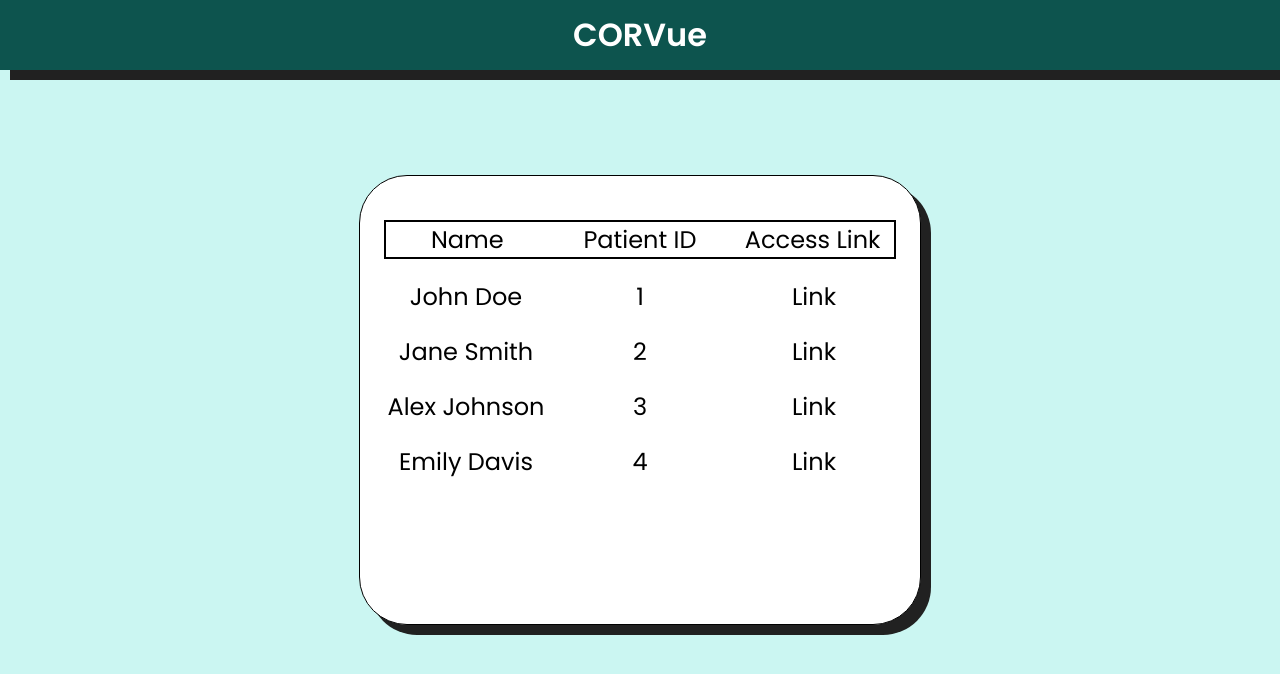
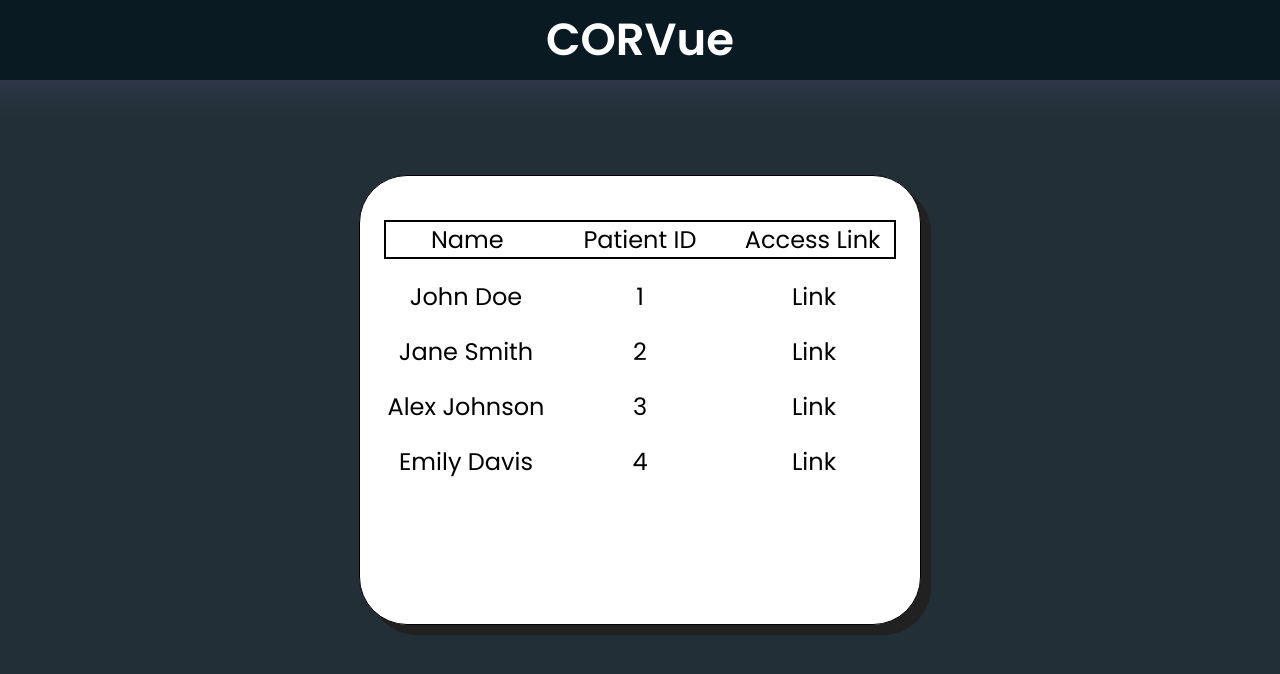
Before and after one commit to rChwiecko/CORVue, a React (Vite) app: page / in a window 1280 px wide. Shown: the top 674 px of the page. Built offline with nearby package versions, Linux system fonts and the light colour scheme.

Commit message:
git commit

```diff
--- a/HackathonProj/src/index.css
+++ b/HackathonProj/src/index.css
@@ -10,7 +10,7 @@ input{
 }
 
 :root {
-    --primary-color-back: #cbf6f2;
+    --primary-color-back: #222f36;
     --secondary-color-back: #212121;
     --box-background: white;
     --tertiary-color-back: black;
@@ -67,10 +67,19 @@ nav {
     justify-content: space-around;
     height: 17vh;
     align-items: center;
-    background-color: #0D544E;
-    box-shadow: 10px 10px;
-    height: 70px;
+    background-color: #091a23;
+    height: 80px;
 
+}
+nav::after {
+  content: '';
+  position: absolute;
+  left: 0;
+  right: 0;
+  top: 0; /* Align to the bottom of the navbar */
+  height: 120px; /* Height of the gradient effect */
+  background: linear-gradient(to bottom, rgb(66, 69, 105), rgba(8, 46, 80, 0));
+  z-index: -1; /* Place it under the content */
 }
 
 .nav-links {
@@ -141,7 +150,7 @@ a:hover{
   }
 
   .Title-Text {
-    font-size: xx-large;
+    font-size: 45px;
     color: white;
   }
 
@@ -230,7 +239,6 @@ a:hover{
     top: 50%;
     left: 50%;
     transform: translate(-50%, -50%); /* Center the container */
-    box-shadow: 10px 10px;
     margin-top: 30px;
 }
 
```
Also changed, not shown: HackathonProj/src/PatientList.jsx (+10 -5 lines), 1 other file (tests, documents, lock files or other folders).
